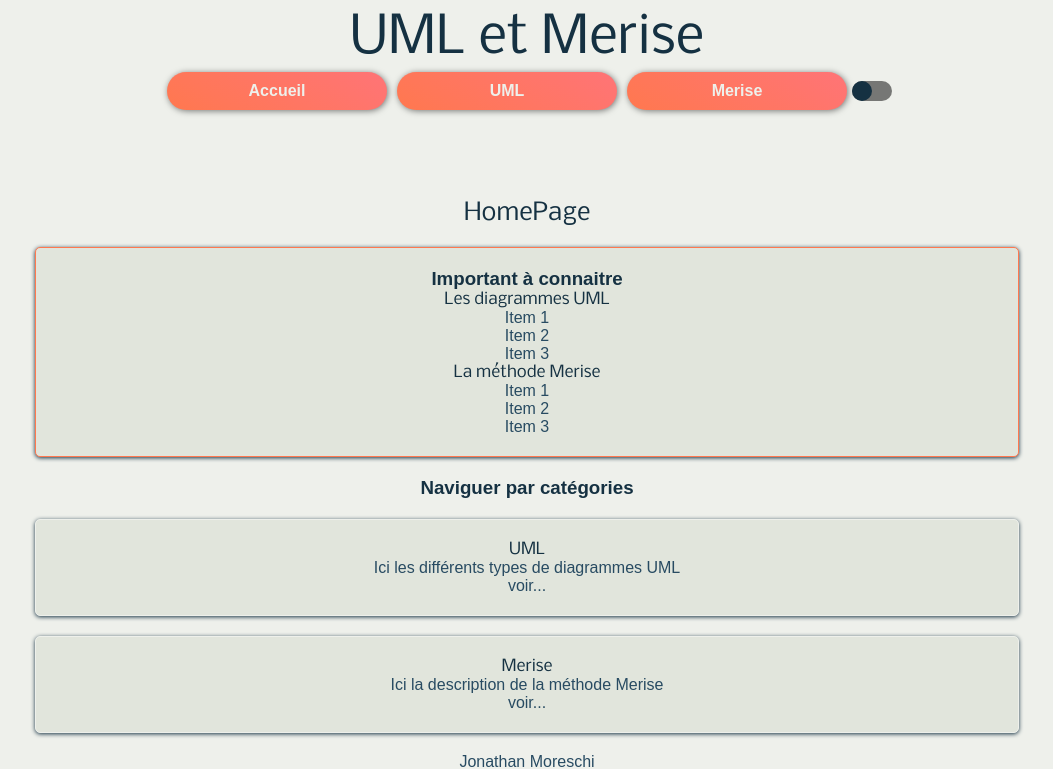
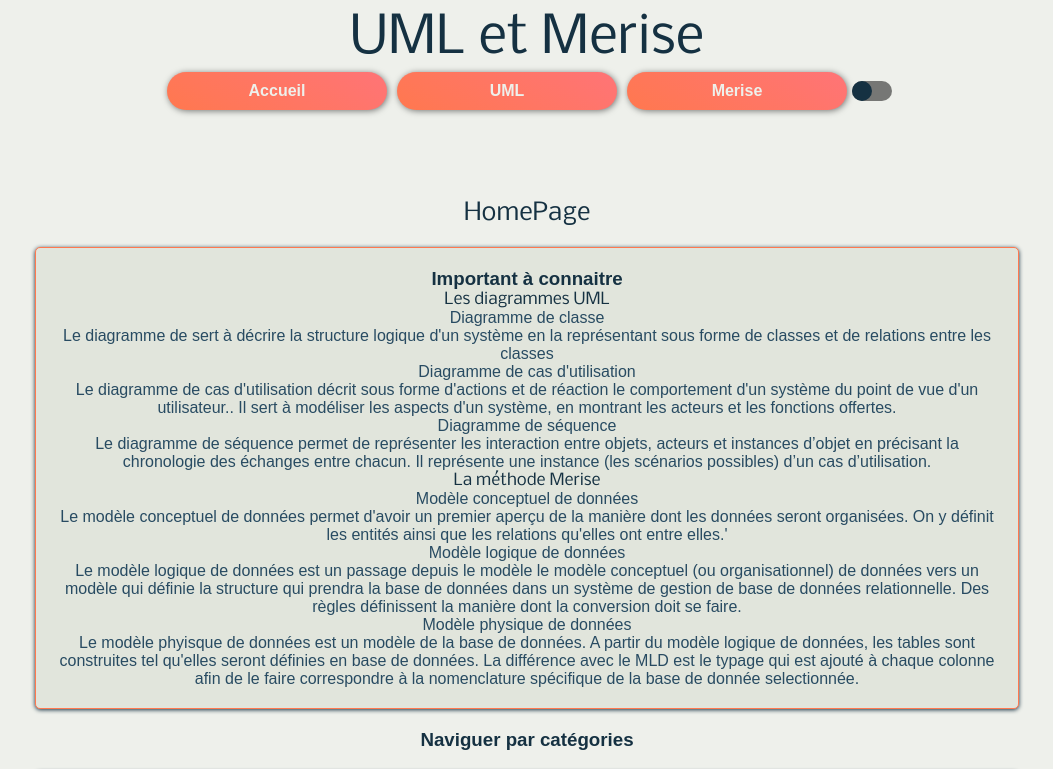
Before and after one commit to 2023-cda-alt-devops-p4/catalog-jm, a Next.js app: page / in a window 1280 px wide. Shown: the top 769 px of the page, without its empty margins (113-1166 px from the left). Built offline with nearby package versions, Linux system fonts and the light colour scheme; a web font is replaced by a local one.

Commit message:
Feat : Show major diagram/model on HomePage
Create a function to loop through the json files to get the models/diagrams marked as major

```diff
--- a/app/page.js
+++ b/app/page.js
@@ -1,19 +1,69 @@
+'use client'
 import styles from './page.module.scss'
 import Link from 'next/link'
 import { Nobile } from 'next/font/google'
+import uml from './ressources/uml.json'
+import merise from './ressources/merise.json'
+import { useEffect, useState } from 'react'
 
 const nobile = Nobile({
   subsets: ['latin'],
   weight: '400',
 })
 
-export const metadata = {
-  title: 'Mon Catalogue UML : Accueil',
-  description: 'CheatSheet UML',
+
+export default function Home() {
+
+  const [majorUML, setMajorUML] = useState([])
+  const [majorMerise, setMajorMerise] = useState([])
+
+  // function to loop through
+  const loopJSON = (setVariable, json, type) => {
+    let filter = []
+    let result = []
+    json.forEach(element => {
+      if (element.display) {
+        filter = element.display.filter(item => item.major === true)
+        filter.forEach(el => {
+          result.push(el)
+        })
+      }
+    })
+    setVariable(result)
   }
 
+  useEffect(() => {
+    loopJSON(setMajorMerise, merise, 'merise')
+    loopJSON(setMajorUML, uml, 'uml')
+  }, [])
 
-export default function Home() {
+  console.log(majorMerise, majorUML)
+
+  const showMajorUML = majorUML.map(infos => {
+    return (
+      <li key={infos.id}>
+        <div>
+          <Link href={`/uml#${infos.id}`}>
+            <p>{infos.title}</p>
+            <p>{infos.description}</p>
+          </Link>
+        </div>
+      </li>
+    )
+  })
+
+  const showMajorMerise = majorMerise.map(infos => {
+    return (
+      <li key={infos.id}>
+        <div>
+          <Link href={`/merise#${infos.id}`}>
+            <p>{infos.title}</p>
+            <p>{infos.description}</p>
+          </Link>
+        </div>
+      </li>
+    )
+  })
   return (
     <main className={styles.main}>
       <h2 className={[nobile.className].join(' ')}>
@@ -23,15 +73,11 @@ export default function Home() {
         <h3>Important à connaitre</h3>
         <h4 className={[nobile.className].join(' ')}>Les diagrammes UML</h4>
         <ul>
-          <li>Item 1</li>
-          <li>Item 2</li>
-          <li>Item 3</li>
+          {showMajorUML}
         </ul>
         <h4 className={[nobile.className].join(' ')}>La méthode Merise</h4>
         <ul>
-          <li>Item 1</li>
-          <li>Item 2</li>
-          <li>Item 3</li>
+          {showMajorMerise}
         </ul>
       </section>
       <section className={styles.navCategory}>
--- a/app/ressources/merise.json
+++ b/app/ressources/merise.json
@@ -4,6 +4,7 @@
     "display": [
       {
         "id": "mcc",
+        "major":false,
         "title": "Modèle conceptuel de communication",
         "description": "Approche du général au particulier, la méthode s’attache à identifier les échanges entre les systèmes. Le modèle de communication représente tous les flux et toute l’activité de l’entreprise. L’entreprise est considérée comme un système, et l’extérieur comme un ensemble de systèmes. L’entreprise est découpée en systèmes fonctionnels ou conceptuels.",
         "elements": [
@@ -30,6 +31,7 @@
       },
       {
         "id": "mct",
+        "major":false,
         "title": "Modèle conceptuel de traitement",
         "description": "Le modèle conceptuel de traitnement est un zoom sur un intervenant du MCC. Il détaille commen il traite l'information qu'il reçoit",
         "elements": [
@@ -61,6 +63,7 @@
       },
       {
         "id": "mcd",
+        "major":true,
         "title": "Modèle conceptuel de données",
         "description": "Le modèle conceptuel de données permet d'avoir un premier aperçu de la manière dont les données seront organisées. On y définit les entités ainsi que les relations qu'elles ont entre elles.'",
         "elements": [
@@ -122,6 +125,7 @@
     "display": [
       {
         "id": "mot",
+        "major":false,
         "title": "Modèle organisationnel de traitement",
         "description": "Le modèle organisationnel de traitement permet d'exprimer comment chaque poste de travail traite un message entrant dans l'organisation. On parle de procédure pour exprimer l'acheminement des actions et réactions entre les différents poste de travail.",
         "elements": [
@@ -153,6 +157,7 @@
       },
       {
         "id": "mod",
+        "major":false,
         "title": "Modèle organisationnel de données",
         "description": "Le modèle organisationnel de données est similaire au modèle conceptuel de données à la différence qu'il exprime uniquement les données concernées par un psote de précis de l'organigramme de l'entreprise. Il se construit exactement comme le MCD. Veuillez vous référer à ce dernier pour sa conception",
         "elements": [
@@ -209,6 +214,7 @@
       },
       {
         "id": "moc",
+        "major":false,
         "title": "Modèle organisationnel de communication",
         "description": "Le modèle organisationnel de communication exprime les échanges entre différents site de l'entreprise. Un échange à lieu quand un poste de travail situé sur un site donné effectue une opération et que la vue en consultation de cette oépration se trouve sur un autre site.",
         "elements": [
@@ -235,6 +241,7 @@
     "display": [
       {
         "id": "mld",
+        "major":true,
         "title": "Modèle logique de données",
         "description": "Le modèle logique de données est un passage depuis le modèle le modèle conceptuel (ou organisationnel) de données vers un modèle qui définie la structure qui prendra la base de données dans un système de gestion de base de données relationnelle. Des règles définissent la manière dont la conversion doit se faire.",
         "elements": [
@@ -271,6 +278,7 @@
       },
       {
         "id": "mlt",
+        "major":false,
         "title": "Modèle logique de traitement",
         "description": "Le modèle logique de traitement suit le modèle organisationnel de traitement. Celui-ci comprend les opérations effectuées par des poste de travail. A chaque opération organisées sont associés un ou plusieurs outils informatiques.",
         "elements": [
@@ -297,6 +305,7 @@
       },
       {
         "id": "mlc",
+        "major":false,
         "title": "Modèle logique de communication",
         "description": "Le modèle logique de communication se présente sous la même forme que le modèle organisationnel de présentation, à la différence qu'il ne représente plus les sites, mais les bases de données qui communiquent entre elles.",
         "elements": [
@@ -323,6 +332,7 @@
     "display": [
       {
         "id": "mpd",
+        "major":true,
         "title": "Modèle physique de données",
         "description": "Le modèle phyisque de données est un modèle de la base de données. A partir du modèle logique de données, les tables sont construites tel qu'elles seront définies en base de données. La différence avec le MLD est le typage qui est ajouté à chaque colonne afin de le faire correspondre à la nomenclature spécifique de la base de donnée selectionnée.",
         "elements": [
@@ -344,6 +354,7 @@
       },
       {
         "id": "mpt",
+        "major":false,
         "title": "Modèle physique de traitement",
         "description": "Le modèle phyisque de traitement consiste en l'écriture du code. C'est la finalité de la méthode Merise dans la conception d'application : la production de code à partir de la conception.",
         "elements": [
@@ -355,6 +366,7 @@
       },
       {
         "id": "mpc",
+        "major":false,
         "title": "Modèle physique de communication",
         "description": "Dans le contexte du développement d'application, le modèle physique de communication serait les échanges effectifs entre les différents matériels. Il n'existe pas de modèle propre à Merise.",
         "elements": [
--- a/app/ressources/uml.json
+++ b/app/ressources/uml.json
@@ -4,6 +4,7 @@
     "display": [
       {
         "id": "class",
+        "major":true,
         "title": "Diagramme de classe",
         "description": "Le diagramme de sert à décrire la structure logique d'un système en la représentant sous forme de classes et de relations entre les classes",
         "elements": [
@@ -50,6 +51,7 @@
       },
       {
         "id": "object",
+        "major":false,
         "title": "Diagramme d'objet",
         "description": "Un diagramme d’objet représente une instance spécifique d’un diagramme de classes à un moment précis. Il peut être utilisé pour illustrer le modèle de classe en montrant un exemple qui explique le modèle.",
         "elements": [
@@ -96,6 +98,7 @@
       },
       {
         "id": "composite",
+        "major":false,
         "title": "Diagramme de structure composite",
         "description": "Le diagramme de structure composite expose la structure interne d’une classe, et les relation qu’elle peut avoir avec les autres classe",
         "elements": [
@@ -122,6 +125,7 @@
       },
       {
         "id": "composant",
+        "major":false,
         "title": "Diagramme de composants",
         "description": "Diagramme de composants est essentiellement un diagramme de classes qui met l’accent sur les composants systèmes. Il décrit les composants et leurs dépendances dans l’environnement.",
         "elements": [
@@ -143,6 +147,7 @@
       },
       {
         "id": "package",
+        "major":false,
         "title": "Diagramme de paquetages",
         "description": "Un paquetage est une collection d’éléments du modèle : il peut contenir les collections des Uses Cases ou des classes et les relations qui les lient entre eux.Les paquetage peuvent être utilisés dans n’importe quelle vue ou diagramme UML Un paquetage et un espace de nom qui peut posséder des interfaces. Il peut exister des dépendances entre les paquetages et entre les éléments d’un même paquetage. Le diagramme de paquetage sert à organiser les fonctionnalités et à avoir une vision claire des dépendances.",
         "elements": [
@@ -179,6 +184,7 @@
       },
       {
         "id": "deploy",
+        "major":false,
         "title": "Diagramme de déploiement",
         "description": "LE diagramme de déploiement présente la structure du système lors de son exécution. C’est un graphe de noeuds connectés par des associations qui représente la communication. Les noeuds peuvent contenir des instances de composant (indique que le composant vit et s'exécute dans le noeud, les composants peuvent contenir des objets, et les composants sont connectés les uns autres par des relations de dépendances.",
         "elements": [
@@ -205,6 +211,7 @@
       },
       {
         "id": "profil",
+        "major":false,
         "title": "Diagramme de profils",
         "description": "Un profil peut définir des classes, des stéréotypes, des valeurs, des contraintes. Il permet d’introduire nos propres éléments et stéréotypes. Une méta-classe est un profil de classe qui peut être étendu par des stéréotypes. Un stéréotypes est un profil de classe qui précise de quelle manière une méta-classe peut être étendue",
         "elements": [
@@ -236,6 +243,7 @@
     "display": [
       {
         "id": "usecase",
+        "major":true,
         "title": "Diagramme de cas d'utilisation",
         "description": "Le diagramme de cas d'utilisation décrit sous forme d'actions et de réaction le comportement d'un système du point de vue d'un utilisateur.. Il sert à modéliser les aspects d'un système, en montrant les acteurs et les fonctions offertes.",
         "elements": [
@@ -277,6 +285,7 @@
       },
       {
         "id": "activity",
+        "major":false,
         "title": "diagramme d'activité'",
         "description": "Le diagramme d’activité permet de décrire la logique procédurale d’une activité : modélisation des processus métier, modélisation des workflows. Il prend aussi en charge les comportements parallèles. Les diagrammes d’activité indique ce qui se passe mais ne précise pas qui fait quoi : aucune classe n’est désignée.",
         "elements": [
@@ -328,6 +337,7 @@
       },
       {
         "id": "statetransition",
+        "major":false,
         "title": "Diagramme d'état-transition",
         "description": "Il décrit l’enchaînement de tous les états d’un objet. Il est propre à une classe donnée, il décrit les états des objets de cette classe, les événements auxquels ils réagissent, les transitions qu’ils effectuent. ",
         "elements": [
@@ -389,6 +399,7 @@
       },
       {
         "id": "sequence",
+        "major":true,
         "title": "Diagramme de séquence",
         "description": "Le diagramme de séquence permet de représenter les interaction entre objets, acteurs et instances d’objet en précisant la chronologie des échanges entre chacun. Il représente une instance (les scénarios possibles) d’un cas d’utilisation.",
         "elements": [
@@ -440,6 +451,7 @@
       },
       {
         "id": "communication",
+        "major":false,
         "title": "Diagramme de communication",
         "description": "Le diagramme de communication représente les interactions entre les objets et les relations permettant ces interactions. Il est créé à partir du diagramme de séquence",
         "elements": [
@@ -471,6 +483,7 @@
       },
       {
         "id": "time",
+        "major":false,
         "title": "Le diagramme de temps",
         "description": "Le diagramme de temps présente le comportement des objets et leur changement d'état à travers d'une période de temps. Le temps s'écoule de la gauche vers la droite.",
         "elements": [
@@ -497,6 +510,7 @@
       },
       {
         "id": "interactivity",
+        "major":false,
         "title": "Diagramme d'intéractivité'",
         "description": "Le diagramme d'interactivité est utilisé pour la représentation de système complexe. Il s'agit d'un variante du diagramme d'activité qui permet une vue d'ensemble des flux de contrôle. Les noeuds sont des diagrammes de séquence et des diagrammes d'activité. Les éléments constitutifs sont les mêmes que ces derniers.",
         "elements": [
```
Also changed, not shown: app/layout.js (+6 -1 lines). Lines whose indentation alone changed are shown as unchanged.
